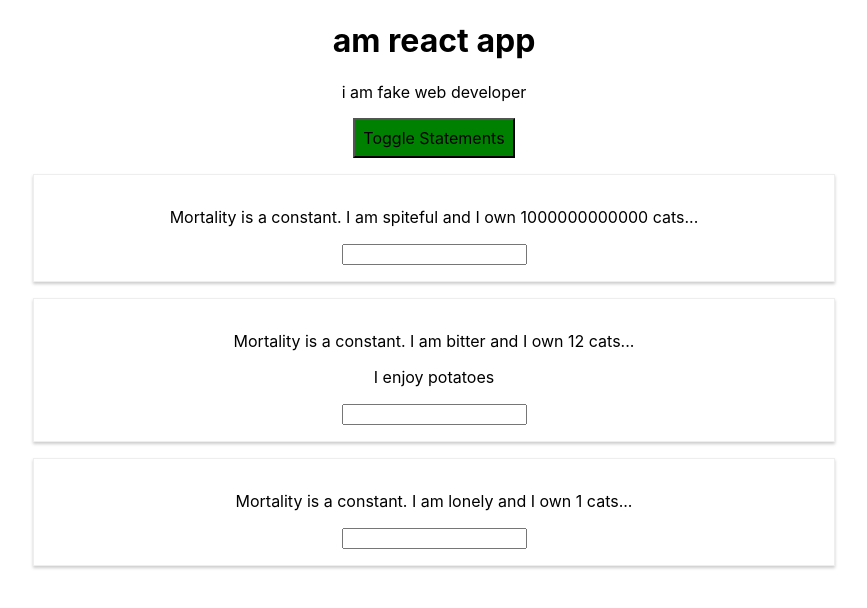
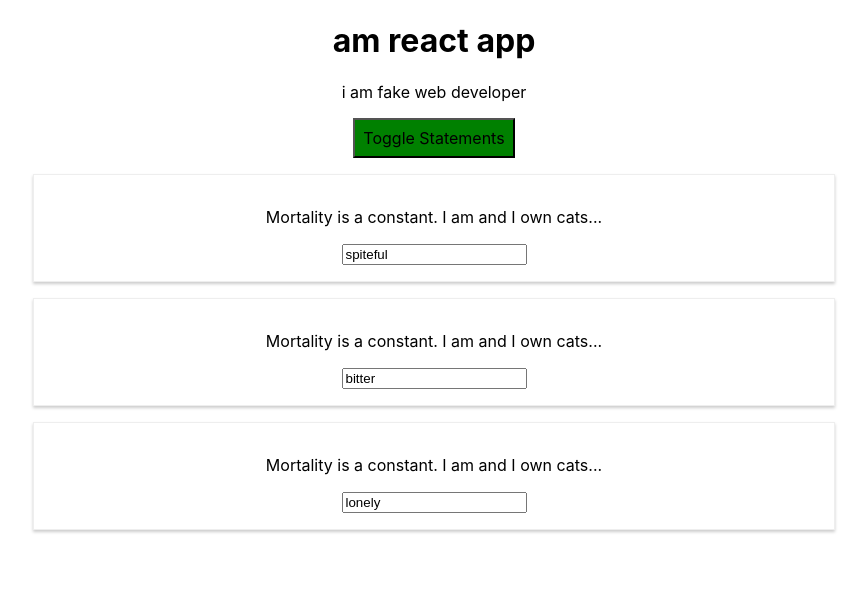
Before and after one commit to chrislupdx/rehashing_react, a React (Create React App) app: page / in a window 1280 px wide. Both pictures are taken after a click on the button "Toggle Statements". Shown: the top 608 px of the page, without its empty margins (206-1073 px from the left). Built offline with nearby package versions, Linux system fonts and the light colour scheme.

Commit message:
Rendering content as arrays to the DOM via ReactJS

```diff
--- a/src/App.js
+++ b/src/App.js
@@ -46,6 +46,22 @@ togglePersonHandler = () => {
       padding: '8px',
       cursor: 'pointer',
     };
+
+    let persons = null;
+
+    if (this.state.showPersons){
+        persons = (
+        <div>
+          {this.state.persons.map(person => {
+            return <Person
+              name={person.adj}
+              age={person.number} />
+          })}
+        </div>
+
+      );
+    }
+
     return (
       <div className="App">
         <h1>am react app</h1>
@@ -53,22 +69,8 @@ togglePersonHandler = () => {
         <button
           style={style}
           onClick={this.togglePersonHandler}> Toggle Statements </button>
-        {
-          this.state.showPersons === true ?
-          <div>
-          < Person
-            adj={this.state.persons[0].adj}
-            number={this.state.persons[0].number} />
-          < Person
-            adj={this.state.persons[1].adj}
-            number={this.state.persons[1].number}
-            click={this.boomHandler.bind(this, 'wrinkly')}
-            changed={this.nameChangeHandler} >I enjoy potatoes </Person>
-          <Person
-            adj={this.state.persons[2].adj}
-            number={this.state.persons[2].number} />
-        </div> : null
-      }
+        {persons}
+
       </div>
     );
   // return React.createElement('div', null, React.createElement('h3', {className: 'App'}, 'fools rush on'));
```
